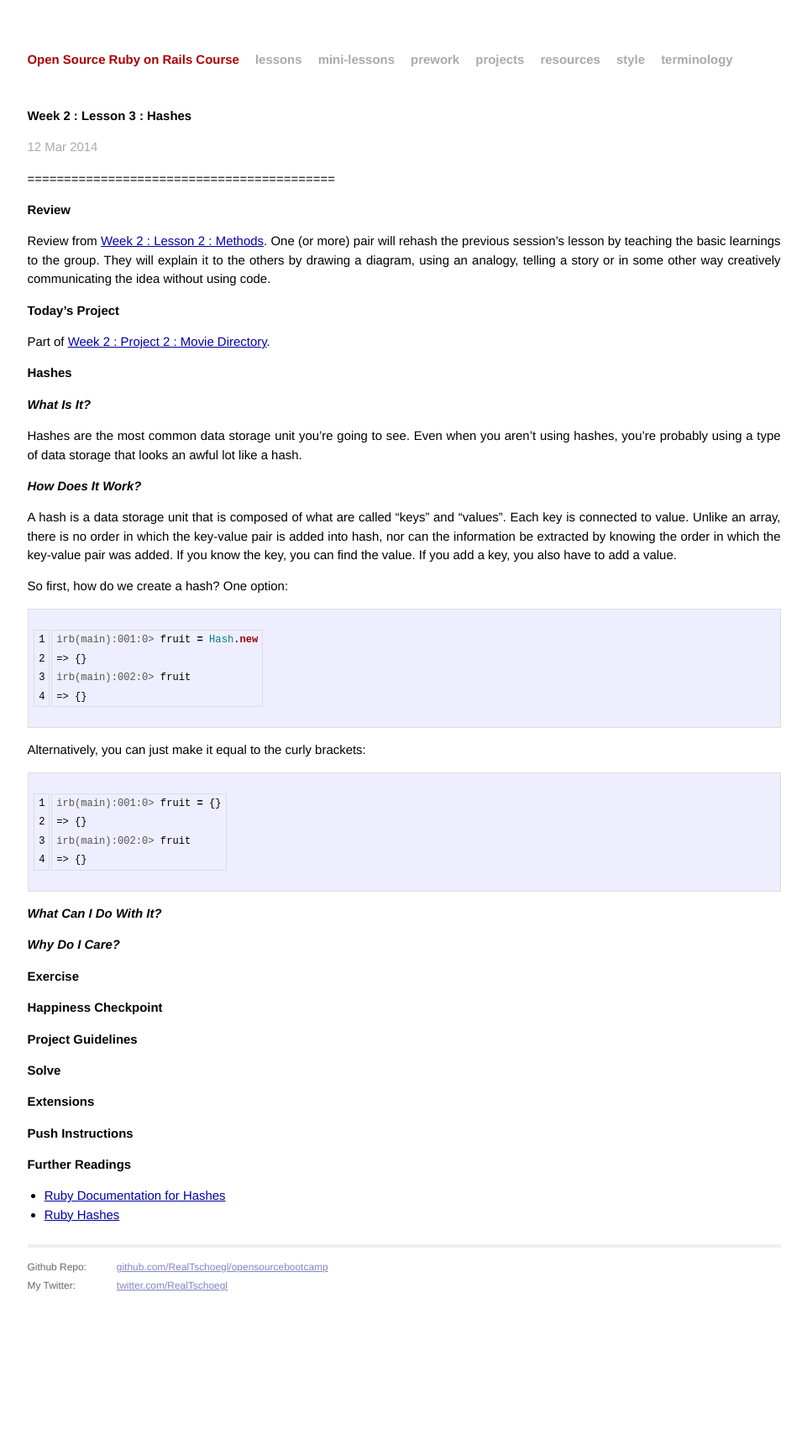
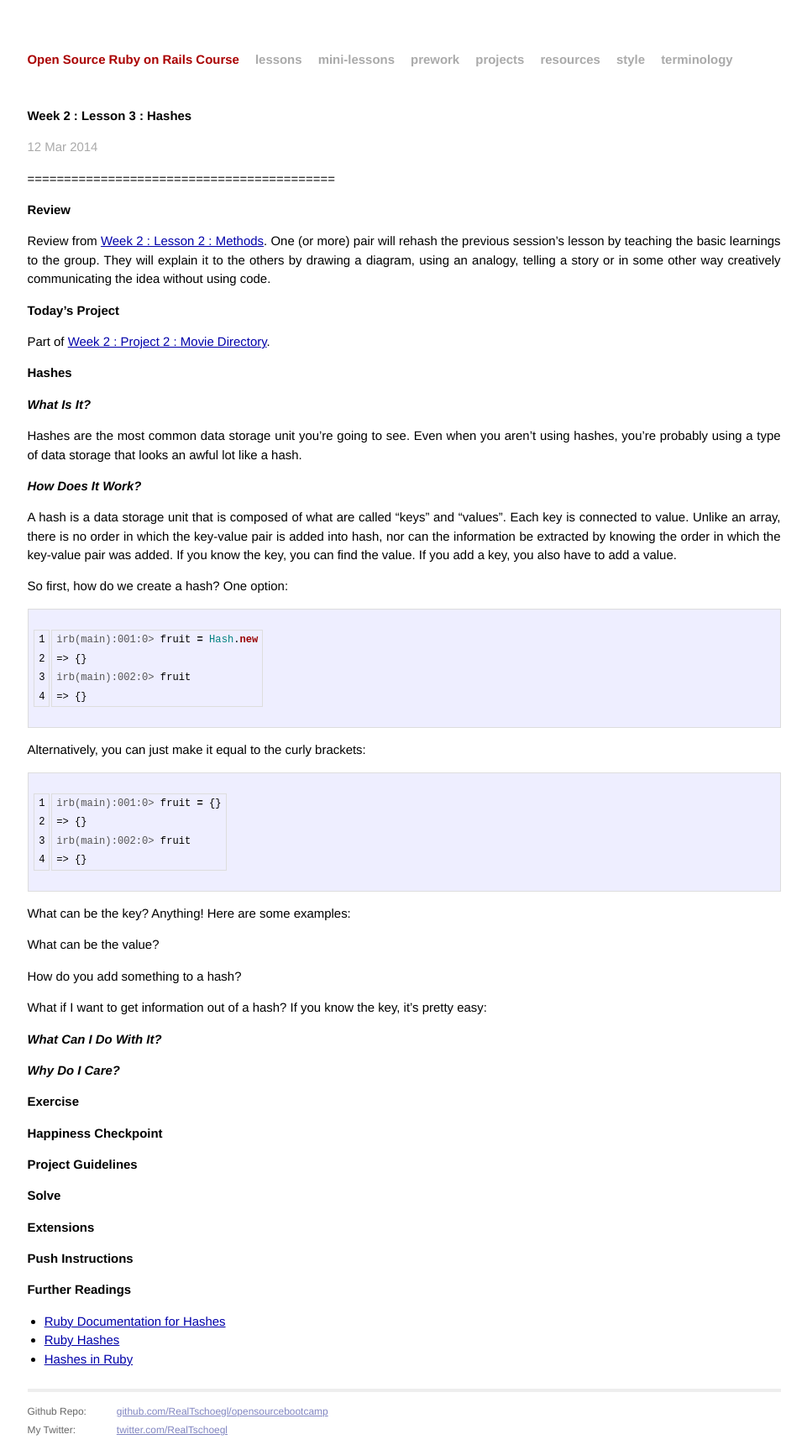
Before and after one commit to RealTschoegl/opensourcebootcamp, a Jekyll site: the page built from _posts/2014-03-12-lesson-hashes.markdown, in a window 1280 px wide. Shown: the whole page at 84% size, without its empty margins (159-1120 px from the left). Built offline with Jekyll 4.4.1, drawn with Linux system fonts in a browser that asks for light colours; Markdown is read by kramdown in place of the engine named in the settings; before the commit the page ends 1555 px from its top, so only the background shows below that.

Commit message:
Updated 2014-03-12-lesson-hashes.markdown

```diff
--- a/_posts/2014-03-12-lesson-hashes.markdown
+++ b/_posts/2014-03-12-lesson-hashes.markdown
@@ -41,6 +41,20 @@ irb(main):002:0> fruit
 => {}
 {% endhighlight %}
 
+What can be the key? Anything!  Here are some examples:
+
+
+
+What can be the value?
+
+How do you add something to a hash?
+
+
+
+What if I want to get information out of a hash? If you know the key, it's pretty easy:
+
+
+
 
 
 ### _What Can I Do With It?_
@@ -65,3 +79,4 @@ irb(main):002:0> fruit
 
 * [Ruby Documentation for Hashes](http://ruby-doc.org/core-2.1.0/Hash.html)
 * [Ruby Hashes](http://www.tutorialspoint.com/ruby/ruby_hashes.htm)
+* [Hashes in Ruby](http://zetcode.com/lang/rubytutorial/hashes/)
```
